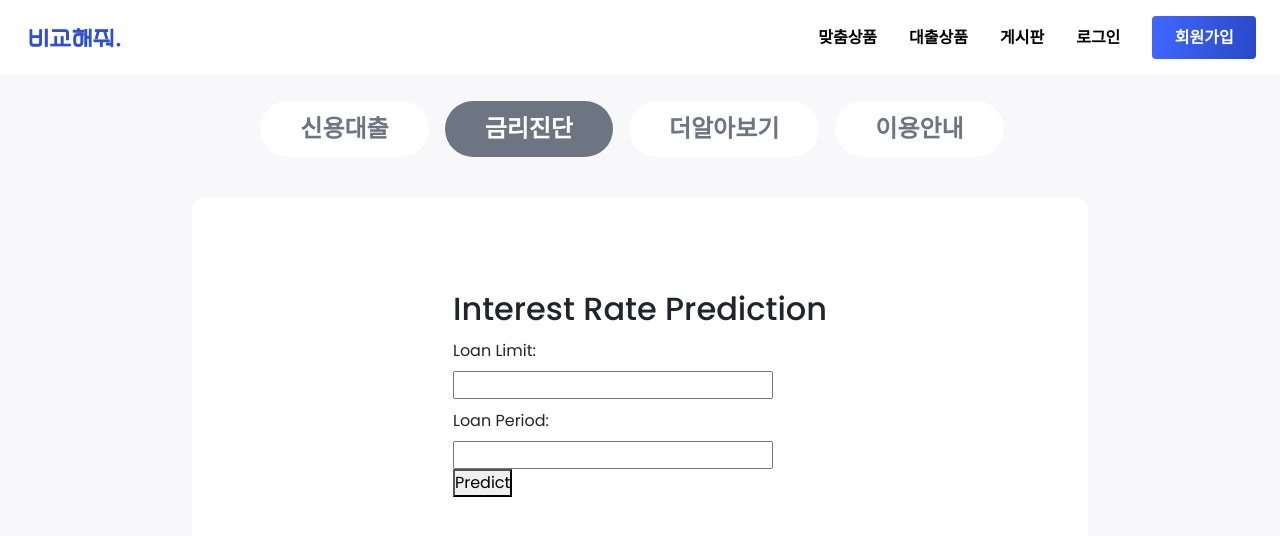
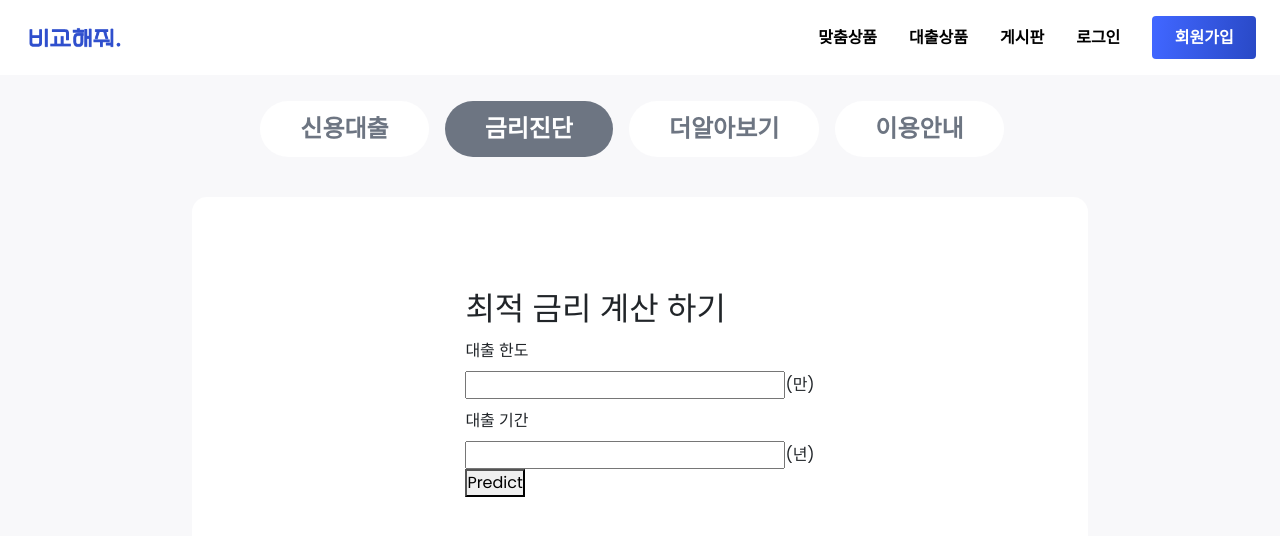
Before and after one commit to Hooddduck/BKHJ-frontend, a React (Create React App) app: page /Irate in a window 1280 px wide. Shown: the top 536 px of the page. Built offline with nearby package versions, Linux system fonts and the light colour scheme.

Commit message:
맞춤상품 한글로 변경

```diff
--- a/src/component/Customization.jsx
+++ b/src/component/Customization.jsx
@@ -1,6 +1,7 @@
 import React, { useState, useEffect } from 'react';
 import AuthService from '../services/auth.service';
 import axios from "axios";
+import "./EditBoard.css";
 
 const Customization = () => {
   const [derivedValues, setDerivedValues] = useState(null);
@@ -27,8 +28,8 @@ const Customization = () => {
       {derivedValues ? (
         <div>
           <h1>맞춤상품추천</h1>
-          <p>Predictions seq: {derivedValues.predictions.join(', ')}</p>
-          <p>Predictions Result: {derivedValues.result}</p>
+          <p>상품 번호 : {derivedValues.predictions.join(', ')}</p>
+          <p>예측 결과: {derivedValues.result}</p>
         </div>
       ) : (
         <>
--- a/src/component/Irate.jsx
+++ b/src/component/Irate.jsx
@@ -1,5 +1,6 @@
 import React, { useState } from "react";
 import axios from "axios";
+import "./Irate.css";
 
 const Irate = () => {
   const [loanLimit, setLoanLimit] = useState("");
@@ -30,27 +31,27 @@ const Irate = () => {
 
   return (
     <div>
-      <h2>Interest Rate Prediction</h2>
+      <h2>최적 금리 계산 하기 </h2>
       <div>
-        <label>Loan Limit:</label>
+        <label>대출 한도</label>
         <input
           type="text"
           value={loanLimit}
           onChange={handleLoanLimitChange}
-        />
+        />(만)
       </div>
       <div>
-        <label>Loan Period:</label>
+        <label>대출 기간</label>
         <input
           type="text"
           value={loanPeriod}
           onChange={handleLoanPeriodChange}
-        />
+        />(년)
       </div>
       <button onClick={handlePredict}>Predict</button>
       {predictedRate && (
         <div>
-          <h3>Predicted Interest Rate:</h3>
+          <h3>한도와 기간에 따른 최적 금리</h3>
           <p>{predictedRate}</p>
         </div>
       )}
--- a/src/component/bkhj/Diagnosis.jsx
+++ b/src/component/bkhj/Diagnosis.jsx
@@ -69,7 +69,7 @@ const Diagnosis = () => {
                   onClick={() => (window.location.href = "/Irate")}
                   className="credit-comparison"
                 >
-                  신용대출 비교하기
+                  내 금리 진단하기
                 </Button>
               ) : (
                 <Button onClick={handleModalOpen} className="credit-comparison">
```
Also changed, not shown: src/component/Customization.css (added), src/component/Irate.css (added).
